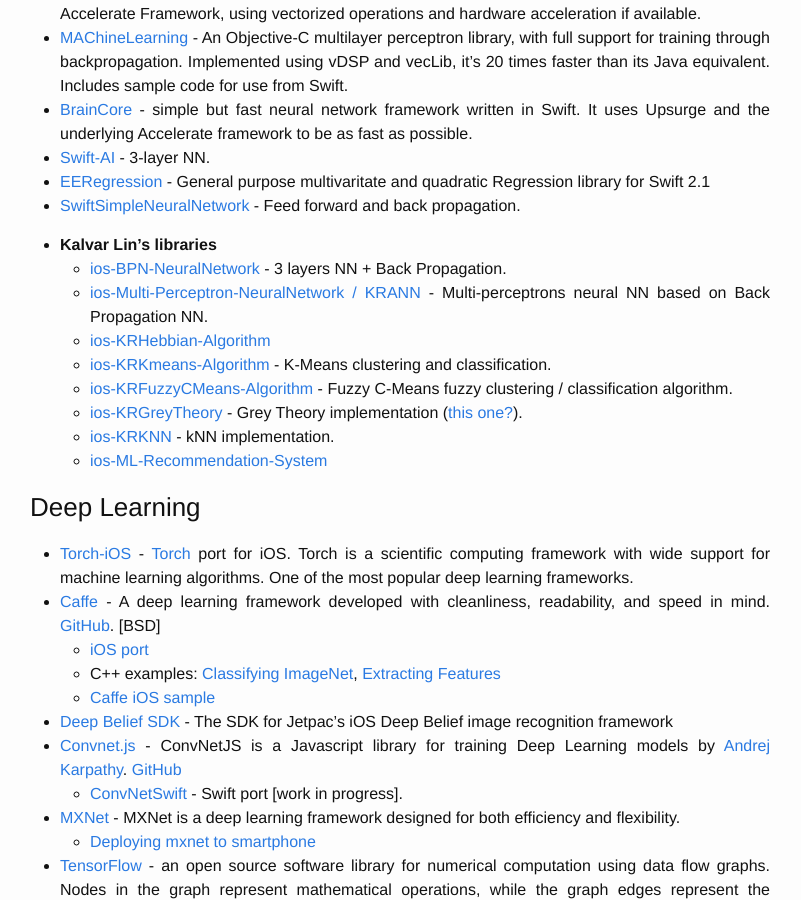
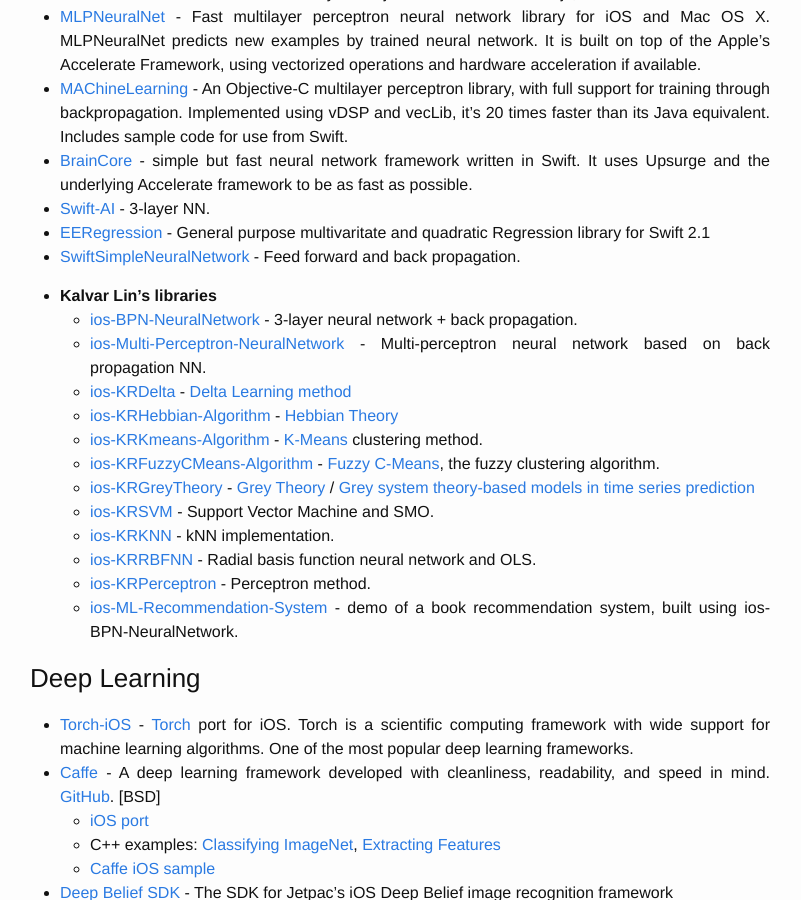
Before and after one commit to alexsosn/alexsosn.github.io, a Jekyll site: the page built from _posts/2015-11-05-iOS-ML.markdown, in a window 1280 px wide and 900 px high, scrolled down 2691 px. Shown: the whole window, without its empty margins (240-1041 px from the left). Built offline with Jekyll 4.4.1, drawn with Linux system fonts in a browser that asks for light colours; some of the changed text lies outside the part shown.

Commit message:
Update 2015-11-05-iOS-ML.markdown
grammar

```diff
--- a/_posts/2015-11-05-iOS-ML.markdown
+++ b/_posts/2015-11-05-iOS-ML.markdown
@@ -7,9 +7,11 @@ excerpt: Curated list of tools and resources to create really smart iOS applicat
 comments: true
 ---
 
+# Machine Learning for iOS
+
 ## Tools and resources to create really smart iOS applications.
 
-**Last Update: November 29, 2016.**
+**Last Update: December 1, 2016.**
 
 Curated list of resources for iOS developers in following topics:
 
@@ -90,15 +92,18 @@ The following algorithms are currently available: Gradient Descent Backpropagati
 * [SwiftSimpleNeuralNetwork](https://github.com/davecom/SwiftSimpleNeuralNetwork) - Feed forward and back propagation.
 
 * **Kalvar Lin's libraries**
-	* [ios-BPN-NeuralNetwork](https://github.com/Kalvar/ios-BPN-NeuralNetwork) - 3 layers NN + Back Propagation.
-	* [ios-Multi-Perceptron-NeuralNetwork / KRANN](https://github.com/Kalvar/ios-Multi-Perceptron-NeuralNetwork) - Multi-perceptrons neural NN based on Back Propagation NN.
-	* [ios-KRHebbian-Algorithm](https://github.com/Kalvar/ios-KRHebbian-Algorithm)
-	* [ios-KRKmeans-Algorithm](https://github.com/Kalvar/ios-KRKmeans-Algorithm) - K-Means clustering and classification.
-	* [ios-KRFuzzyCMeans-Algorithm](https://github.com/Kalvar/ios-KRFuzzyCMeans-Algorithm) - Fuzzy C-Means fuzzy clustering / classification algorithm.
-	* [ios-KRGreyTheory](https://github.com/Kalvar/ios-KRGreyTheory) - Grey Theory implementation \([this one?](http://researchinformation.co.uk/grey/IntroGreySysTheory.pdf)\).
+	* [ios-BPN-NeuralNetwork](https://github.com/Kalvar/ios-BPN-NeuralNetwork) - 3-layer neural network + back propagation.
+	* [ios-Multi-Perceptron-NeuralNetwork](https://github.com/Kalvar/ios-Multi-Perceptron-NeuralNetwork) - Multi-perceptron neural network based on back propagation NN.
+	* [ios-KRDelta](https://github.com/Kalvar/ios-KRDelta) - [Delta Learning method](https://en.wikipedia.org/wiki/Delta_rule)
+	* [ios-KRHebbian-Algorithm](https://github.com/Kalvar/ios-KRHebbian-Algorithm) - [Hebbian Theory](https://en.wikipedia.org/wiki/Hebbian_theory)
+	* [ios-KRKmeans-Algorithm](https://github.com/Kalvar/ios-KRKmeans-Algorithm) - [K-Means](https://en.wikipedia.org/wiki/K-means_clustering) clustering method.
+	* [ios-KRFuzzyCMeans-Algorithm](https://github.com/Kalvar/ios-KRFuzzyCMeans-Algorithm) - [Fuzzy C-Means](https://en.wikipedia.org/wiki/Fuzzy_clustering), the fuzzy clustering algorithm.
+	* [ios-KRGreyTheory](https://github.com/Kalvar/ios-KRGreyTheory) - [Grey Theory](http://citeseerx.ist.psu.edu/viewdoc/download?doi=10.1.1.678.3477&rep=rep1&type=pdf) / [Grey system theory-based models in time series prediction](http://www.mecha.ee.boun.edu.tr/Prof.%20Dr.%20Okyay%20Kaynak%20Publications/c%20Journal%20Papers(appearing%20in%20SCI%20or%20SCIE%20or%20CompuMath)/62.pdf)
+	* [ios-KRSVM](https://github.com/Kalvar/ios-KRSVM) - Support Vector Machine and SMO.
 	* [ios-KRKNN](https://github.com/Kalvar/ios-KRKNN) - kNN implementation.
-	* [ios-ML-Recommendation-System](https://github.com/Kalvar/ios-ML-Recommendation-System)
-
+	* [ios-KRRBFNN](https://github.com/Kalvar/ios-KRRBFNN) - Radial basis function neural network and OLS.
+	* [ios-KRPerceptron](https://github.com/Kalvar/ios-KRPerceptron) - Perceptron method.
+	* [ios-ML-Recommendation-System](https://github.com/Kalvar/ios-ML-Recommendation-System) - demo of a book recommendation system, built using ios-BPN-NeuralNetwork.
 
 ### Deep Learning
 * [Torch-iOS](https://github.com/clementfarabet/torch-ios) - [Torch](http://torch.ch/) port for iOS. Torch is a scientific computing framework with wide support for machine learning algorithms. One of the most popular deep learning frameworks.
@@ -241,8 +246,8 @@ Metal & Swift](https://realm.io/news/swift-summit-simon-gladman-metal/) - a vide
 
 * **Alejandro** - BrainCore and Caffe for iOS author. [Blog](http://a-coding.com). {% include icon-twitter.html username="aleph7" %}.
 * **Simon Gladman** - Swift and Metal enthusiast and blogger. [Blog](http://flexmonkey.blogspot.com/). {% include icon-twitter.html username="flexmonkey" %}.
-* **Andrej Karpathy** - PhD student at Stanford. ConvNetJS author. [Blog](http://karpathy.github.io/). {% include icon-twitter.html username="karpathy" %}.
-* **Kalvar Lin** - wrote a set of small machine learning libraries for iOS. {% include icon-twitter.html username="ilovekalvar" %}.
+* **Andrej Karpathy** - Research Scientist at OpenAI. ConvNetJS author. [Blog](http://karpathy.github.io/). {% include icon-twitter.html username="karpathy" %}.
+* **Kalvar Lin** - Implemented a set of small machine learning libraries for iOS and Ruby. {% include icon-twitter.html username="ilovekalvar" %}.
 * **Memkite team** - Memkite is a Deep Learning framework for iOS that can be used to support Artificial Intelligence (AI) in apps. {% include icon-twitter.html username="memkite" %}.
 	* **Torbjørn Morland** {% include icon-twitter.html username="torbmorland" %}.
 	* **Amund Tveit** {% include icon-twitter.html username="atveit" %}.
```
